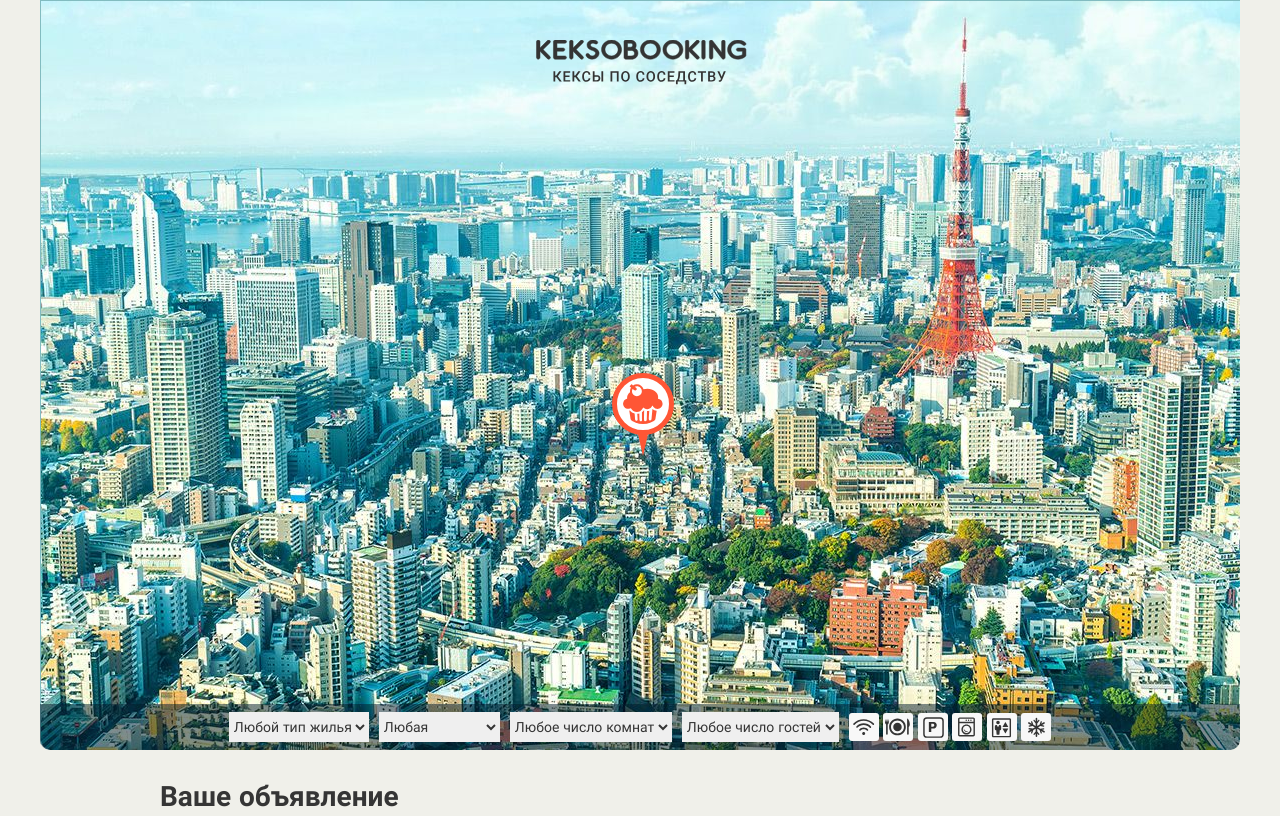
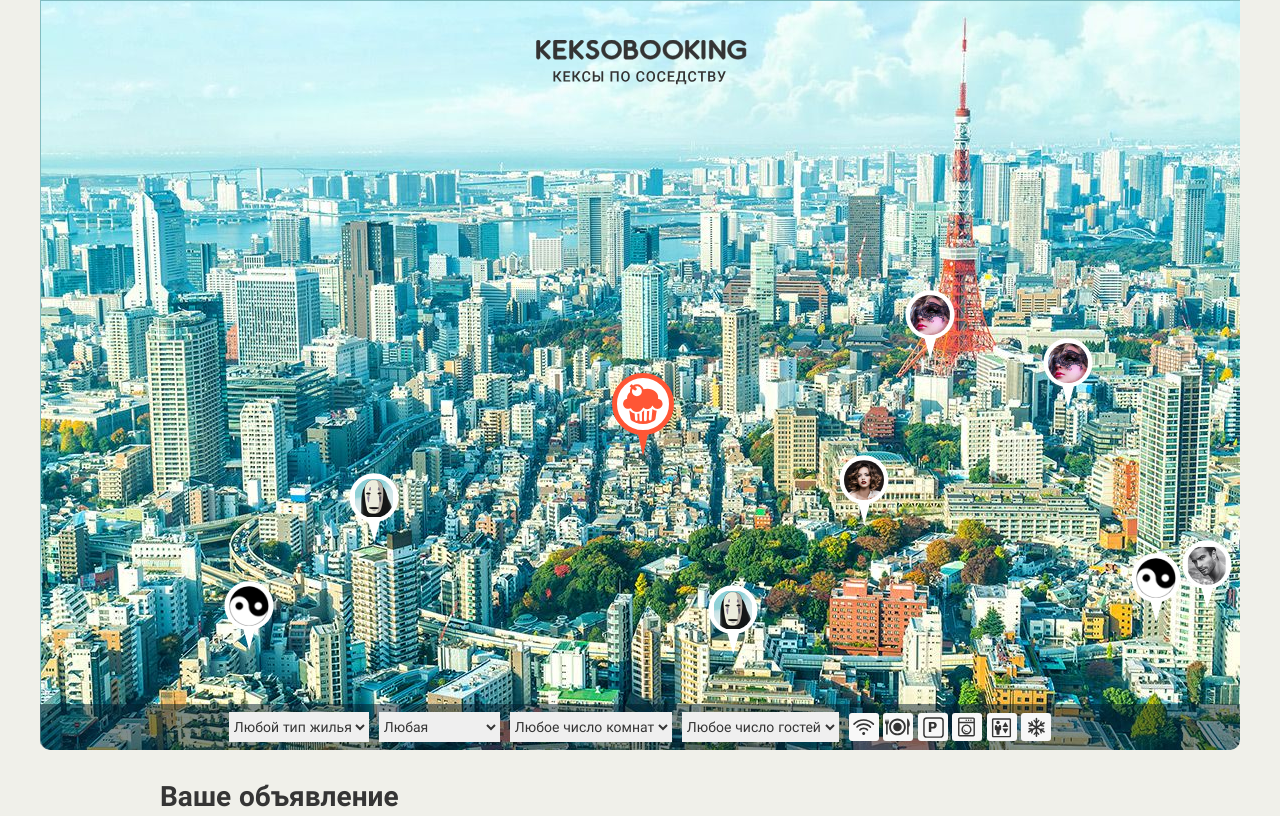
Before and after one commit to Palladii/476339-keksobooking-21, a website: page index.html in a window 1280 px wide. Shown: the top 816 px of the page. Drawn offline with Linux system fonts and the light colour scheme.

Commit message:
Improved renderButton

```diff
--- a/index.html
+++ b/index.html
@@ -229,7 +229,9 @@
 
   <!-- Метка объявления -->
   <template id="pin">
-    <button type="button" class="map__pin" style="left: 200px; top: 400px;"><img src="img/avatars/user07.png" width="40" height="40" draggable="false" alt="Метка объявления"></button>
+    <button type="button" class="map__pin">
+      <img src="img/avatars/user07.png" width="40" height="40" draggable="false" alt="Метка объявления">
+    </button>
   </template>
 
   <!-- Сообщение об успешном создании объявления -->
--- a/js/main.js
+++ b/js/main.js
@@ -9,7 +9,12 @@ const CHECKIN_CHECKOUT = ['12:00', '13:00', '14:00'];
 const FEATURES = ["wifi", "dishwasher", "parking", "washer", "elevator", "conditioner"];
 const DESCRIPTION = ['Лучшее предложение', 'Лучшая цена', 'Высокая оценка гостей', 'Рядом с центром'];
 const PHOTOS_ROOMS = ['http://o0.github.io/assets/images/tokyo/hotel1.jpg', 'http://o0.github.io/assets/images/tokyo/hotel2.jpg', 'http://o0.github.io/assets/images/tokyo/hotel3.jpg'];
-
+const minMapX = 40;
+const maxMapX = 1160;
+const minMapY = 130;
+const maxMapY = 630;
+const minOffer = 1;
+const maxOffer = 8;
 
 const map = document.querySelector('.map');
 map.classList.remove('map--faded');
@@ -30,11 +35,11 @@ const getRandomElement = function (items) {
 const getNewCard = function () {
   return {
     author: {
-      avatar: "img/avatars/user0" + getRandomInteger(1, 8) + ".png",
+      avatar: "img/avatars/user0" + getRandomInteger(minOffer, maxOffer) + ".png",
     },
     offer: {
       title: getRandomElement(TITLE),
-      address: '600 350',
+      address: 'location.x, location.y',
       price: getRandomElement(PRICE),
       type: getRandomElement(TYPE),
       rooms: getRandomElement(ROOMS),
@@ -46,59 +51,24 @@ const getNewCard = function () {
       photos: getRandomElement(PHOTOS_ROOMS),
     },
     location: {
-      x: getRandomInteger(20, 1180),
-      y: getRandomInteger(130, 630),
+      x: getRandomInteger(minMapX, maxMapX),
+      y: getRandomInteger(minMapY, maxMapY),
     }
   };
 };
 
-var buttonObj = [
-  {
-    avatar: "img/avatars/user0" + getRandomInteger(1, 8) + ".png", x: getRandomInteger(20, 1180),
-    y: getRandomInteger(130, 630)
-  },
-  {
-    avatar: "img/avatars/user0" + getRandomInteger(1, 8) + ".png", x: getRandomInteger(20, 1180),
-    y: getRandomInteger(130, 630)
-  },
-  {
-    avatar: "img/avatars/user0" + getRandomInteger(1, 8) + ".png", x: getRandomInteger(20, 1180),
-    y: getRandomInteger(130, 630)
-  }
-];
 
-var renderButton = function (button) {
+var renderButton = function (cardData) {
   var buttonPin = buttonTemplate.cloneNode(true);
-
-  buttonPin.querySelector('.map.pin').style.left = buttonObj[i].x;
-  buttonPin.querySelector('.map.pin').style.top = buttonObj[i].y;
-  buttonPin.querySelector('button.img').src = buttonObj[i].avatar;
-
+  buttonPin.style.left = `${cardData.location.x}px`;
+  buttonPin.style.top = `${cardData.location.y}px`;
+  buttonPin.querySelector('img').src = cardData.author.avatar;
   return buttonPin;
 };
 
 var fragment = document.createDocumentFragment();
-for (var i = 0; i < buttonObj.length; i++) {
-  fragment.appendChild(renderButton(buttonObj[i]));
+for (var i = 0; i < maxOffer; i++) {
+  fragment.appendChild(renderButton(getNewCard()));
 }
+
 mapPins.appendChild(fragment);
-
-
-// var nombOffer = 8;
-
-//
-// var mapPins = document.querySelector('.map__pins');
-// var buttonTemplate = document.querySelector('#pin').content.querySelector('.map__pin');
-//
-//
-
-//
-//
-//
-//
-// for (var i = 0; i < nombOffer; i++) {
-//   var buttonElement = buttonTemplate.cloneNode(true);
-//
-//   mapPins.appendChild(buttonElement);
-// }
-//
```
